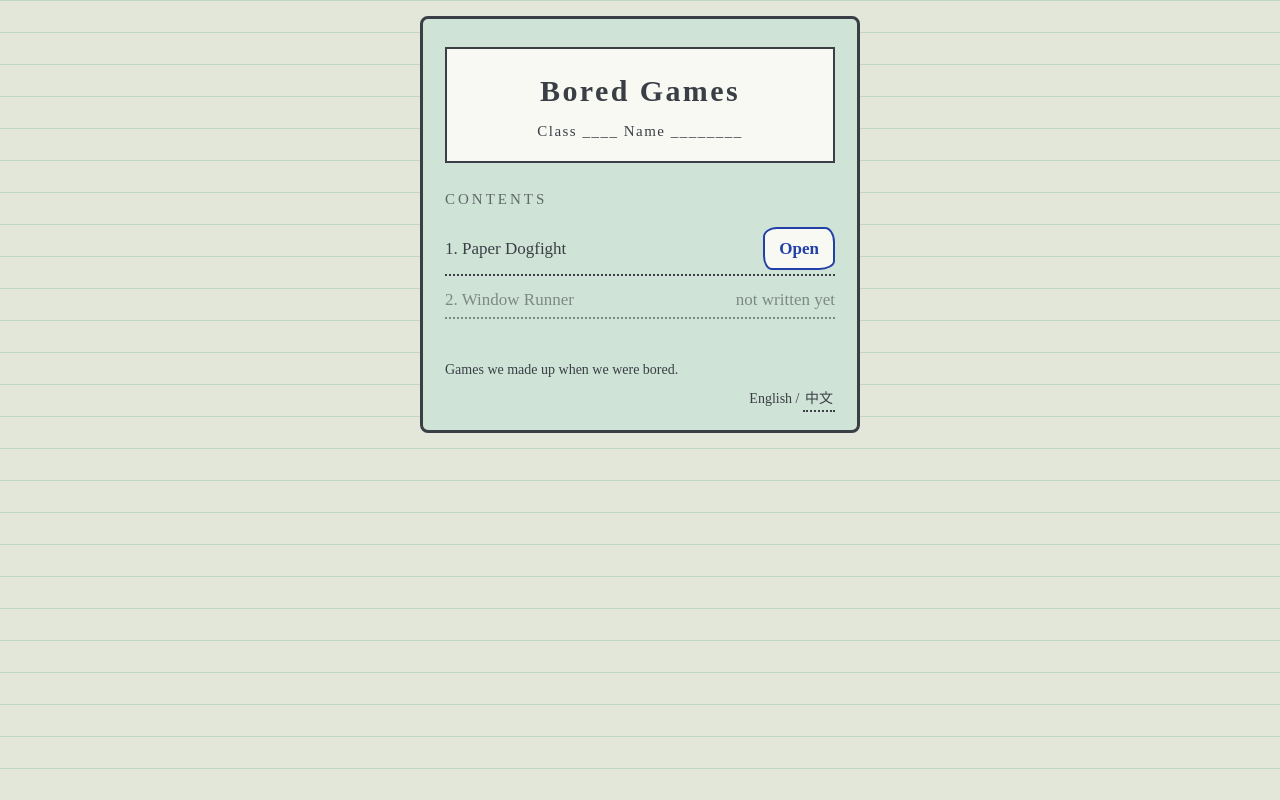
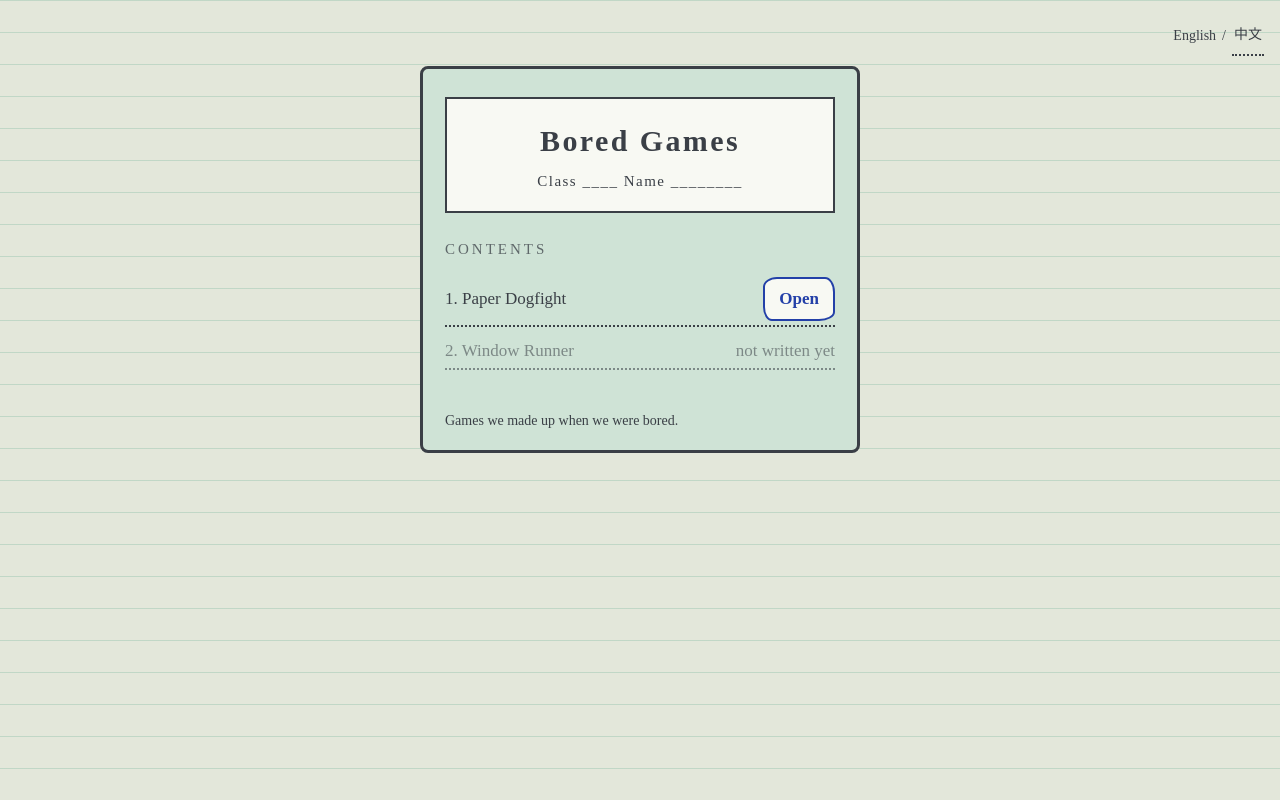
Before and after one commit to csiesheep/bored_games, a website: page public/index.html in a window 1280 px wide. Drawn offline with Linux system fonts and the light colour scheme; a web font is replaced by a local one.

Commit message:
封面語言切換移到整頁右上角(#7)
原本在封面卡右下的語言切換移出卡片,改成整個頁面右上角,固定在視窗
右上而非卡片內,390x669 與 1280x800 皆不重疊、不捲動,可點範圍高度
40px(>=32px 要求)。行為不變,沿用 i18n.js 的 bindSwitch 與既有 key。

新增 CSS class:.page、.langbar。

Co-Authored-By: Claude Sonnet 5 <noreply@anthropic.com>

```diff
--- a/public/index.html
+++ b/public/index.html
@@ -12,6 +12,10 @@
 <link rel="stylesheet" href="style.css">
 </head>
 <body>
+<div class="page">
+  <div class="langbar">
+    <span data-i18n="lang.name"></span> / <button id="lang" class="bg-lang" type="button"></button>
+  </div>
   <main class="cover">
     <div class="label">
       <h1 data-i18n="cover.title"></h1>
@@ -24,9 +28,9 @@
     </ul>
     <p class="foot">
       <span data-i18n="cover.foot"></span>
-    <span><span data-i18n="lang.name"></span> / <button id="lang" class="bg-lang" type="button"></button></span>
     </p>
   </main>
+</div>
 <script type="module">
 import * as I from "./shared/i18n.js";
 await I.init();
--- a/public/style.css
+++ b/public/style.css
@@ -22,9 +22,12 @@ body{
   display:flex;justify-content:center;padding:16px;
 }
 .en{font-size:.8em;opacity:.7;letter-spacing:.02em}
+.page{width:100%;display:flex;flex-direction:column;align-items:center;gap:10px}
+.langbar{align-self:stretch;display:flex;justify-content:flex-end;align-items:center;gap:6px;font-size:14px}
+.langbar .bg-lang{padding:8px 2px}
 .cover{
   width:min(440px,100%);background:var(--cover);border:3px solid var(--pencil);border-radius:8px;
-  padding:28px 22px 18px;display:flex;flex-direction:column;gap:16px;align-self:flex-start;
+  padding:28px 22px 18px;display:flex;flex-direction:column;gap:16px;
 }
 .label{background:var(--sheet);border:2px solid var(--pencil);padding:18px 12px;text-align:center}
 .label h1{margin:0;font-size:38px;letter-spacing:.16em}
@@ -37,10 +40,8 @@ h2{margin:8px 0 0;font-size:15px;letter-spacing:.2em;font-weight:400;opacity:.75
 .toc li.off{opacity:.55}
 /* 封面的英文比中文長得多:字級和字距各收一點,讓標題留在一行(中文不動)。 */
 html[lang="en"] .label h1{font-size:30px;letter-spacing:.08em;white-space:nowrap}
-/* 頁尾那句自己一行,語言切換排在它下面靠右、不換行。 */
-.foot{margin:24px 0 0;font-size:14px;display:flex;flex-direction:column;align-items:flex-end;gap:6px}
-.foot>:first-child{align-self:stretch}
-.foot>:last-child{white-space:nowrap}
+/* 頁尾那句自己一行(語言切換已經移到整頁右上角,見 .langbar)。 */
+.foot{margin:24px 0 0;font-size:14px}
 
 /* ───── 系列共用的小零件(bg-) ───── */
 .bg-btn{
```
Lines whose indentation alone changed are shown as unchanged.
